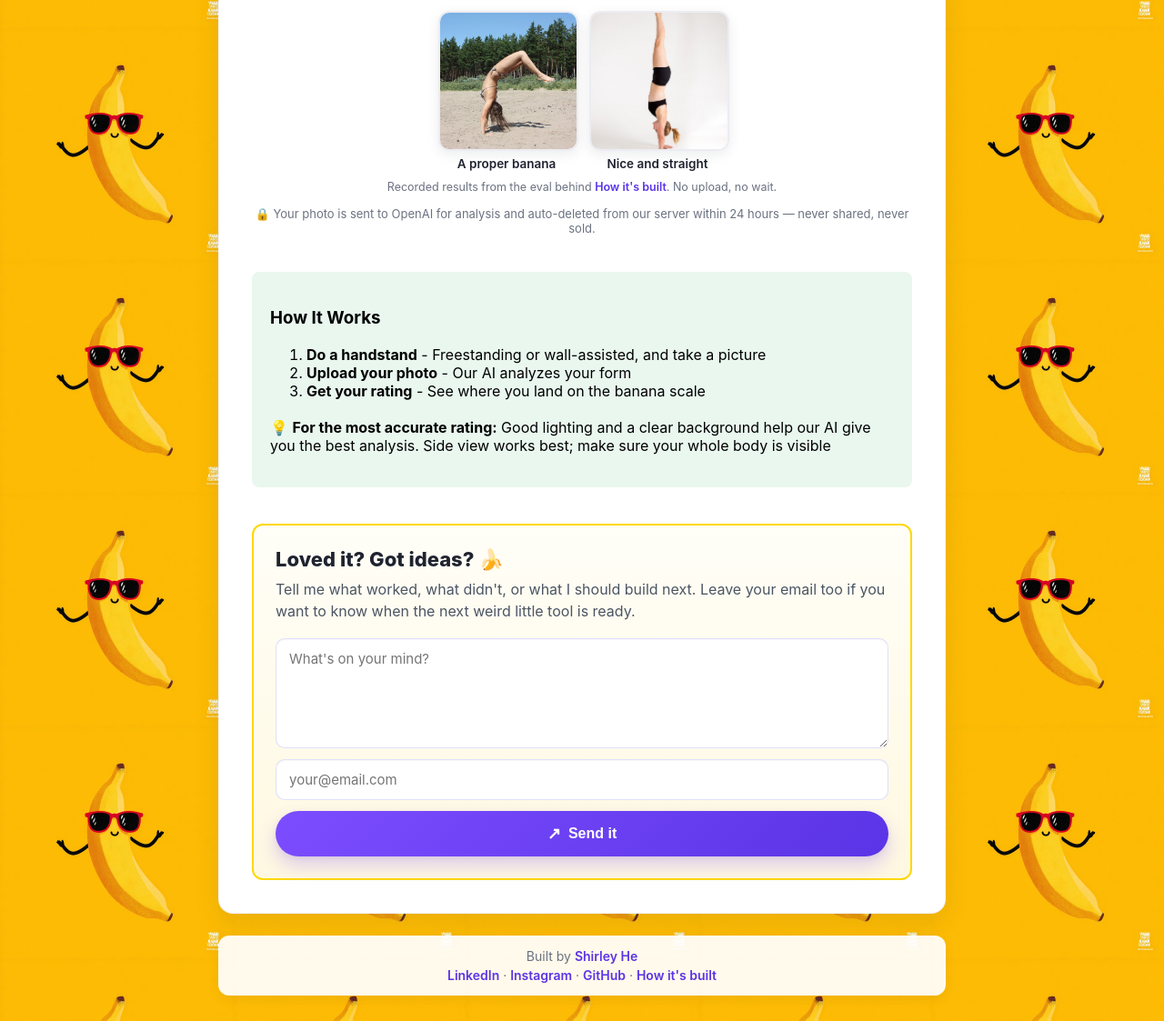
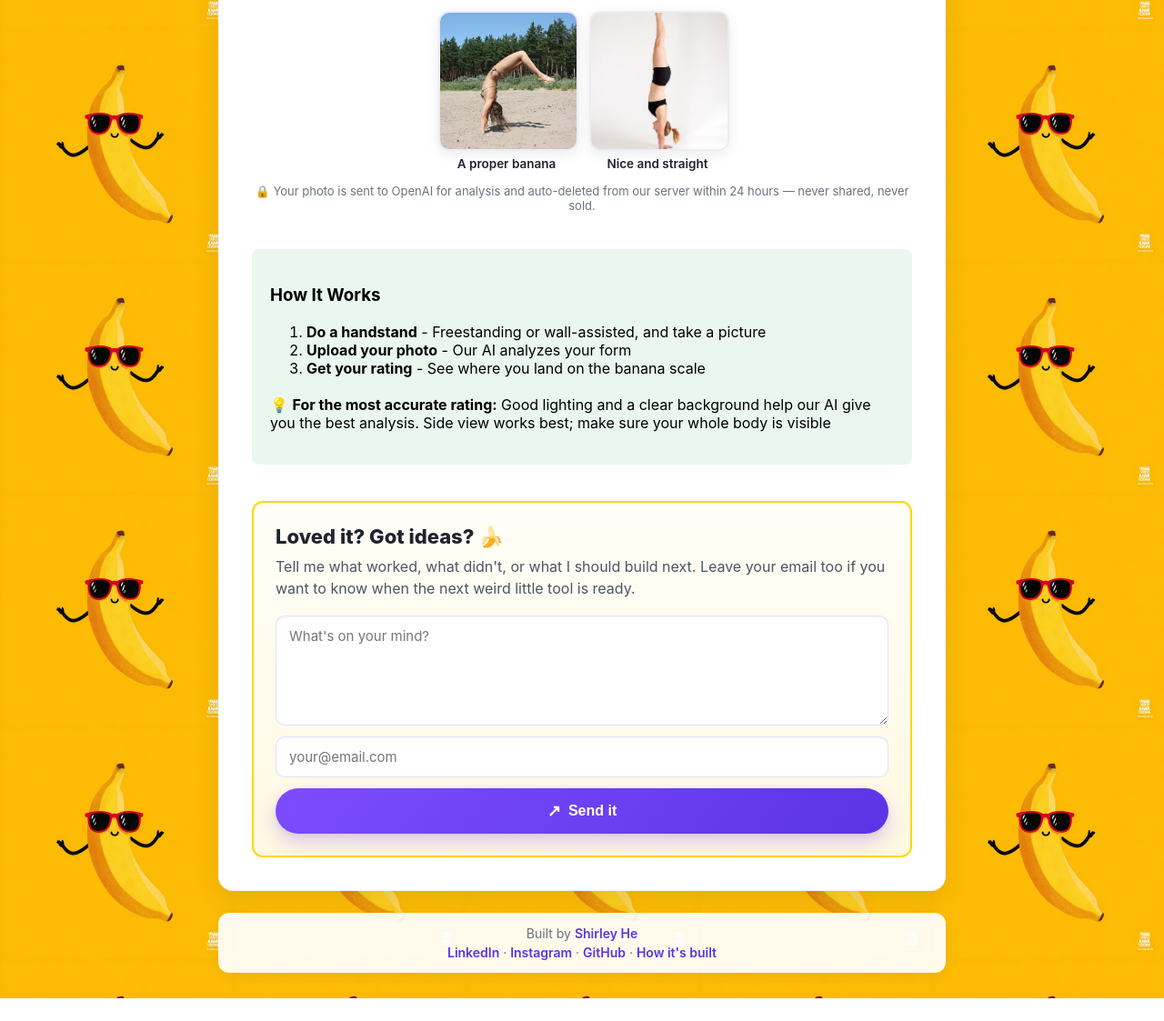
Before and after one commit to shhirl/fixmybanana, a Flask app: page / in a window 1280 px wide. Shown: the part 480-1603 px from the top of the page at 91% size. After the commit the page ends 1578 px from the top, so only its background shows below. Run offline with Flask 3, Linux system fonts and the light colour scheme.

Commit message:
Home: drop the note under the samples; the result page carries the disclosure
Co-Authored-By: Claude Fable 5.1 <noreply@anthropic.com>

```diff
--- a/templates/base.html
+++ b/templates/base.html
@@ -285,8 +285,6 @@
         .sample { display: block; width: 150px; text-decoration: none; color: #1f2330; font-size: 13.5px; font-weight: 600; }
         .sample img { width: 150px; height: 150px; object-fit: cover; border-radius: 12px; border: 2px solid #ececf2; display: block; margin: 0 auto 6px; box-shadow: 0 4px 14px rgba(18,23,35,0.08); transition: transform .2s ease, border-color .2s ease; }
         .sample:hover img { border-color: #6a3fff; transform: translateY(-2px); }
-        .samples-note { font-size: 12.5px; color: #6b7280; margin: 10px 0 0; }
-        .samples-note a { color: #5a34e6; font-weight: 600; text-decoration: none; }
         .sample-note { font-size: 13.5px; color: #4b5563; max-width: 560px; margin: 12px auto 0; line-height: 1.5; }
         .sample-note a { color: #5a34e6; font-weight: 600; }
         .photo-credit { font-size: 12px; color: #6b7280; margin: 6px 0 0; }
--- a/templates/index.html
+++ b/templates/index.html
@@ -46,7 +46,6 @@
         <a class="sample" href="{{ url_for('sample_result', sample_id=s.id) }}"><img src="{{ url_for('sample_photo', sample_id=s.id) }}" alt="{{ s.title }}"><span>{{ s.title }}</span></a>
         {% endfor %}
     </div>
-    <p class="samples-note">Recorded results from the eval behind <a href="{{ url_for('how_its_built') }}">How it's built</a>. No upload, no wait.</p>
 </div>
 {% endif %}
 
```
